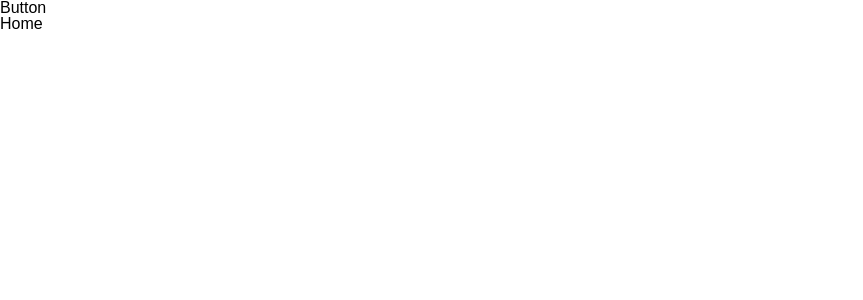
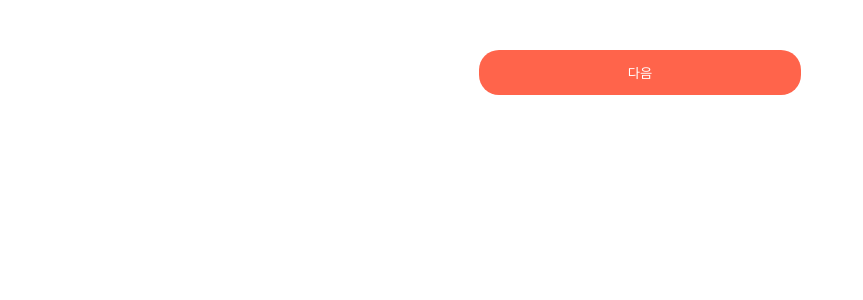
Before and after one commit to FRONTENDSCHOOL7/final-12-HoloNyamNyam, a React (Create React App) app: page / in a window 1280 px wide. Shown: the top 300 px of the page, without its empty margins (0-863 px from the left). Built offline with nearby package versions, Linux system fonts and the light colour scheme; a web font is replaced by a local one.

Commit message:
✨feat: Button 컴포넌트 기본 기능 구현

```diff
--- a/src/App.js
+++ b/src/App.js
@@ -1,12 +1,10 @@
 import { GlobalStyle } from './components/style/GlobalStyle';
-import Button from './components/common/Button';
 import Home from './pages/Home/Home';
 
 function App() {
   return (
     <>
       <GlobalStyle />
-      <Button />
       <Home />
     </>
   );
--- a/src/components/common/Button.jsx
+++ b/src/components/common/Button.jsx
@@ -1,5 +1,59 @@
 import React from 'react';
+import styled from 'styled-components';
 
-export default function Button() {
-  return <div>Button</div>;
+export const ButtonStyle = styled.button`
+  display: block;
+  border-radius: 20px;
+  width: ${(props) =>
+    props.width === 's'
+      ? '56px'
+      : props.width === 'ms'
+      ? '90px'
+      : props.width === 'm'
+      ? '120px'
+      : '322px'};
+  padding: ${(props) =>
+    props.size === 's'
+      ? '7px 0px'
+      : props.size === 'ms'
+      ? '8px 0px'
+      : props.size === 'm'
+      ? '9px 0px'
+      : '13px 0px'};
+  background-color: ${(props) =>
+    props.bgColor === 'active'
+      ? '#FF644B'
+      : props.bgColor === 'inactive'
+      ? '#FFAD9F'
+      : '#fffff'};
+  border: ${(props) =>
+    props.border === 'active' ? '1px solid #DBDBDB' : null};
+  color: ${(props) => (props.color === 'active' ? '#767676' : '#ffffff')};
+`;
+
+export default function Button({
+  type,
+  content,
+  size,
+  width,
+  bgColor,
+  color,
+  border,
+  disabled,
+  onClick,
+}) {
+  return (
+    <ButtonStyle
+      type={type ? 'button' : 'submit'}
+      size={size}
+      width={width}
+      bgColor={bgColor}
+      color={color}
+      border={border}
+      disabled={disabled}
+      onClick={onClick}
+    >
+      {content}
+    </ButtonStyle>
+  );
 }
--- /dev/null
+++ b/src/components/common/SignUpForm.jsx
@@ -0,0 +1,24 @@
+import React from 'react';
+import { StyledButton } from './StyledButton';
+import { useState } from 'react';
+
+export default function SignUpForm() {
+  const [abledBtn, setAbledBtn] = useState(true);
+  const clickedToggle = () => {
+    setAbledBtn((prev) => {
+      return !prev;
+    });
+  };
+
+  return (
+    <StyledButton
+      type='submit'
+      className='btn-login'
+      bgColor={abledBtn ? 'active' : 'inactive'}
+      // disabled={!abledBtn}
+      onClick={clickedToggle}
+    >
+      다음
+    </StyledButton>
+  );
+}
--- /dev/null
+++ b/src/components/common/StyledButton.jsx
@@ -0,0 +1,8 @@
+import { ButtonStyle } from './Button';
+import styled from 'styled-components';
+
+const StyledButton = styled(ButtonStyle)`
+  margin: 50px auto 20px;
+`;
+
+export { StyledButton };
--- a/src/pages/Home/Home.jsx
+++ b/src/pages/Home/Home.jsx
@@ -1,5 +1,6 @@
 import React from 'react';
+import SignUpForm from '../../components/common/SignUpForm';
 
 export default function Home() {
-  return <div>Home</div>;
+  return <SignUpForm />;
 }
```
Also changed, not shown: 1 other file (tests, documents, lock files or other folders).
